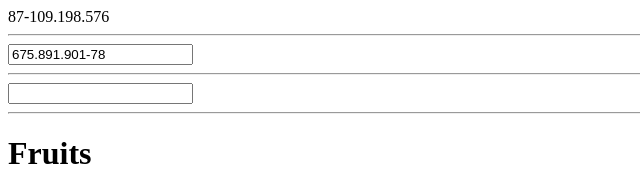
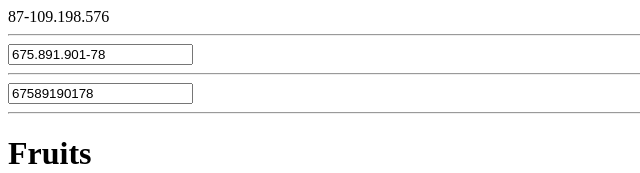
Before and after one commit to venzel/vuejs_mixins, a Vue app: page / in a window 1280 px wide. Shown: the top 173 px of the page, without its empty margins (0-640 px from the left). Built offline with nearby package versions, Linux system fonts and the light colour scheme.

Commit message:
feat: cria mixin global

```diff
--- a/src/main.js
+++ b/src/main.js
@@ -2,6 +2,12 @@ import Vue from 'vue';
 import App from './App.vue';
 
 Vue.config.productionTip = false;
+
+Vue.mixin({
+    created() {
+        console.log('Mixin global criado!');
+    },
+});
 
 Vue.filter('inverter', function (value) {
     return value.split('').reverse().join('');
--- a/src/views/Cpf.vue
+++ b/src/views/Cpf.vue
@@ -7,7 +7,7 @@
         </div>
         <hr />
         <div>
-            <input type="text" v-model="fruit" />
+            <input type="text" v-model="cpf" />
         </div>
     </div>
 </template>
```
